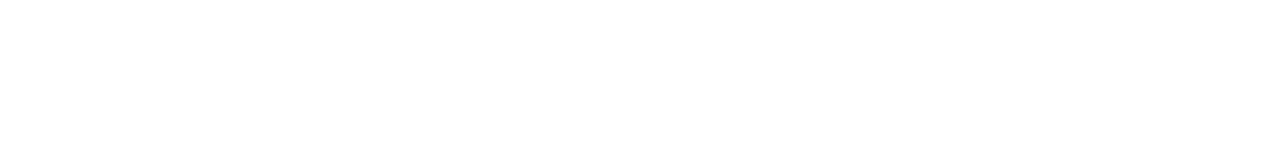
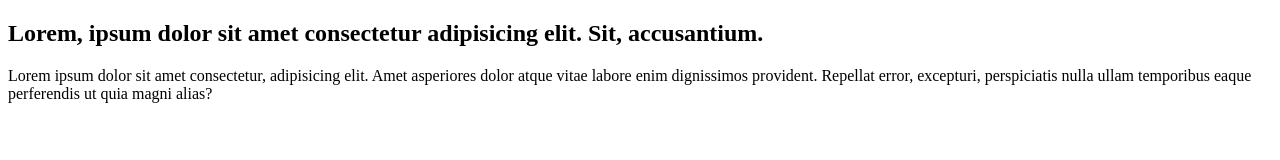
Before and after one commit to nazibh05/developers-portfolio, a plain HTML site: page index.html in a window 1280 px wide. Drawn offline with Linux system fonts and the light colour scheme.

Commit message:
Second commit

```diff
--- a/index.html
+++ b/index.html
@@ -9,7 +9,10 @@
 </head>
 <body>
     <head>
-
+        <nav class="nav-title">
+            <h1>Lorem, ipsum dolor sit amet consectetur adipisicing elit. Sit, accusantium.</h1>
+            <p>Lorem ipsum dolor sit amet consectetur, adipisicing elit. Amet asperiores dolor atque vitae labore enim dignissimos provident. Repellat error, excepturi, perspiciatis nulla ullam temporibus eaque perferendis ut quia magni alias?</p>
+        </nav>
     </head>
     <main>
 
```
